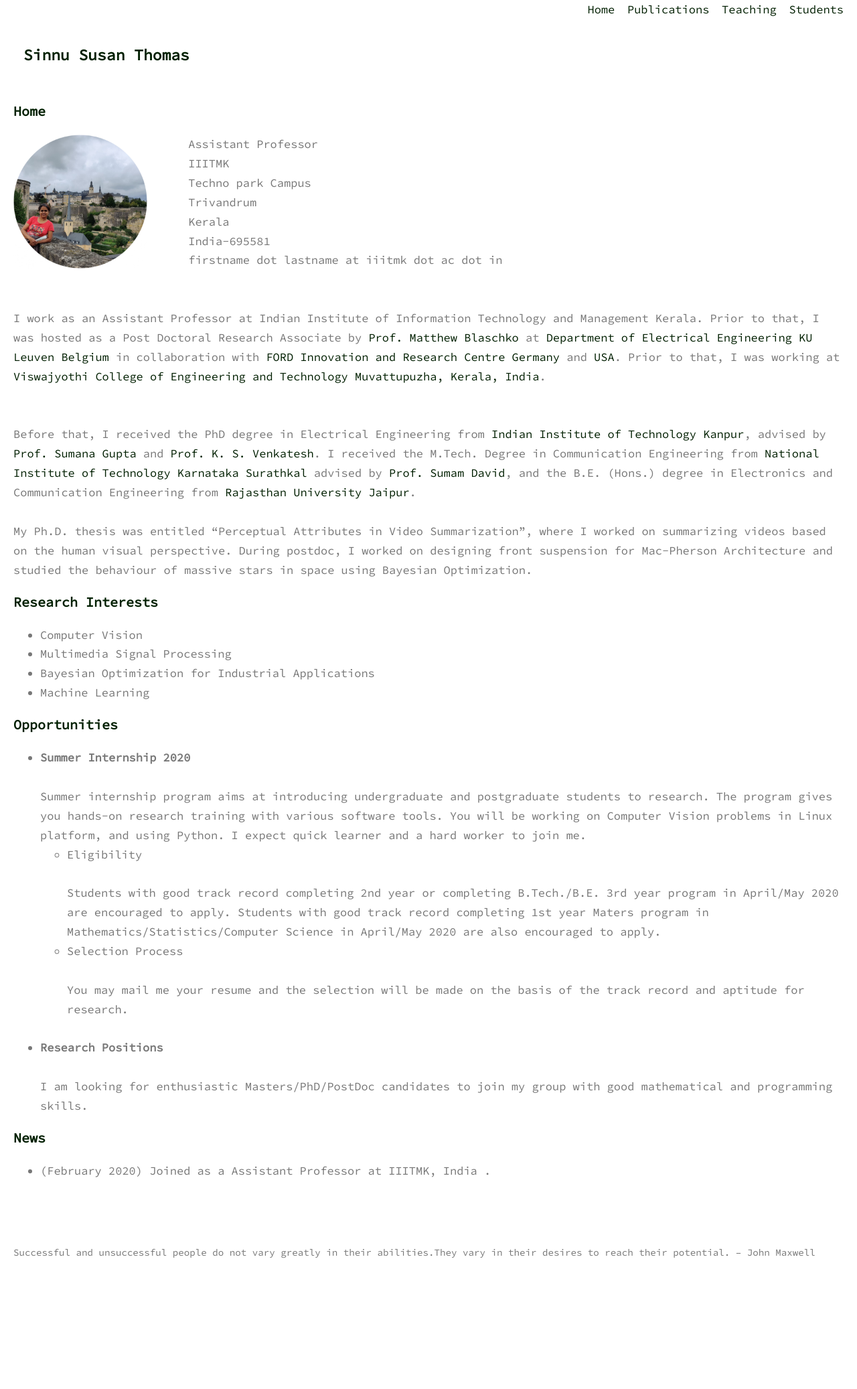
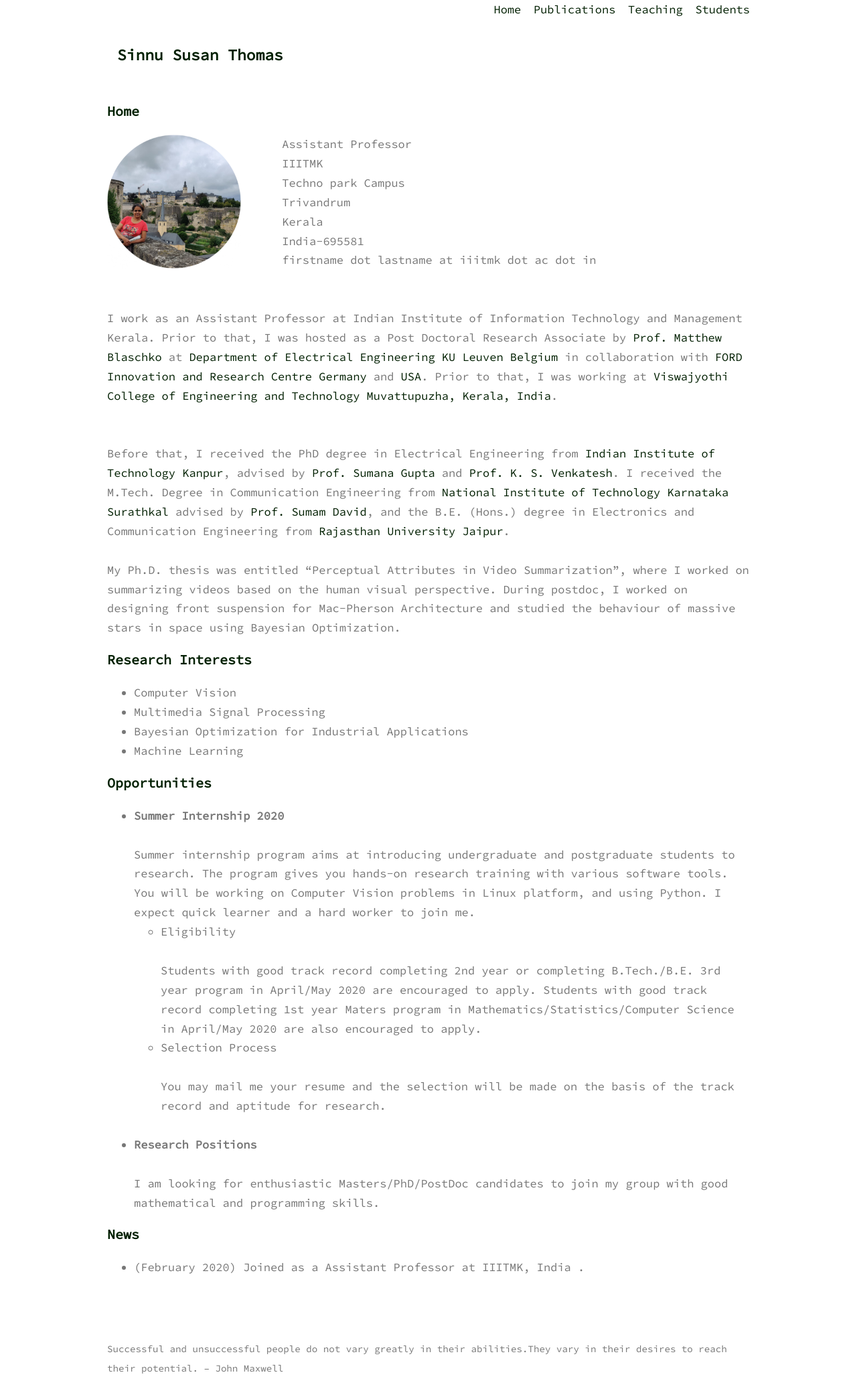
Before and after one commit to sinnuthomas/sinnuthomas.github.io, a Jekyll site: the page built from index.md, in a window 1280 px wide. Shown: the whole page at 67% size. Built offline with Jekyll 4.4.1, drawn with Linux system fonts in a browser that asks for light colours; before the commit the page ends 1901 px from its top, so only the background shows below that.

Commit message:
Update _style.scss

```diff
--- a/_sass/_style.scss
+++ b/_sass/_style.scss
@@ -24,7 +24,7 @@ body {
     line-height: $base-lh;
     background: #ffffff;
     color: $text-color;
-    max-width: 1400px;
+    max-width: 1000px;
     margin: 0 auto;
     text-rendering: optimizeLegibility;
 
```
